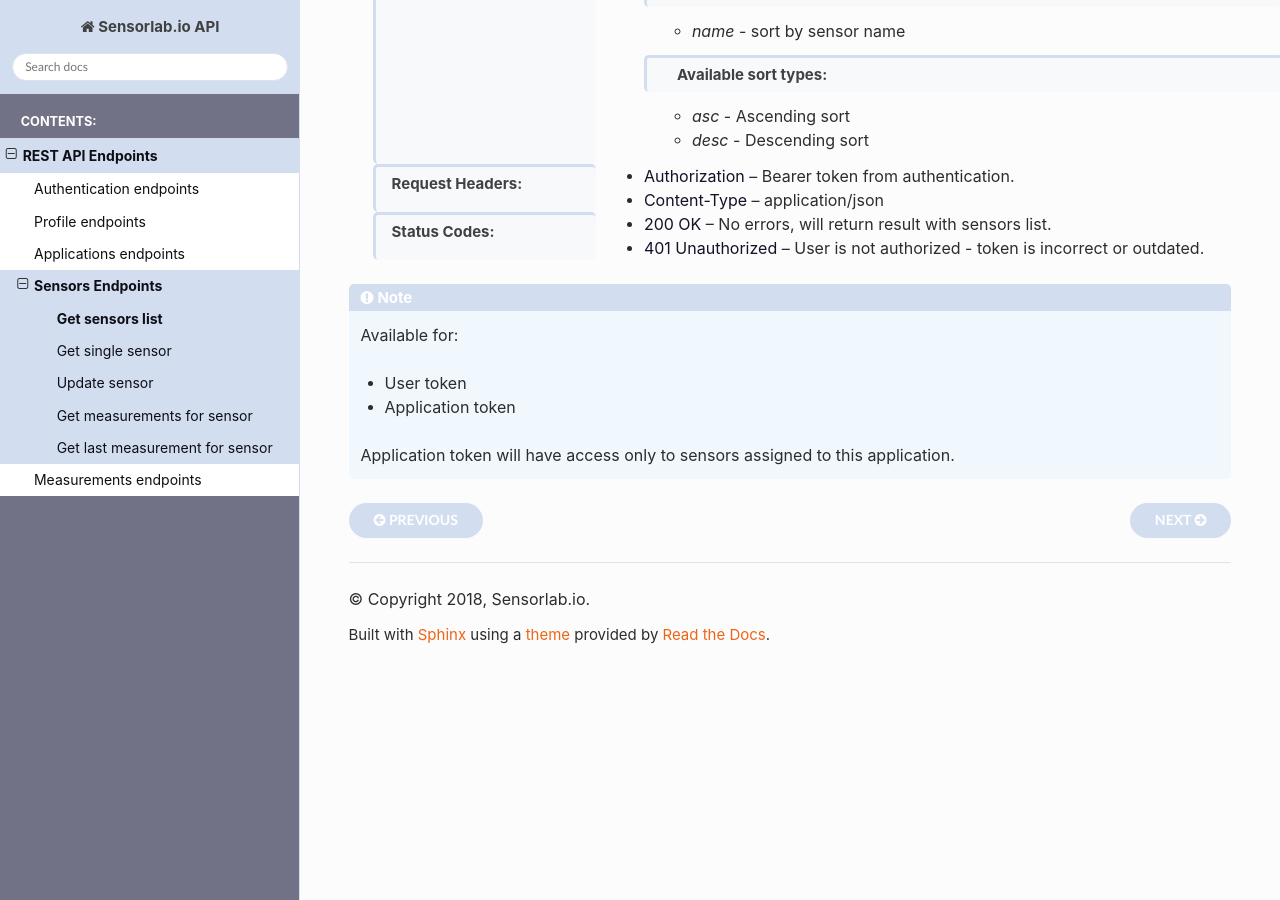
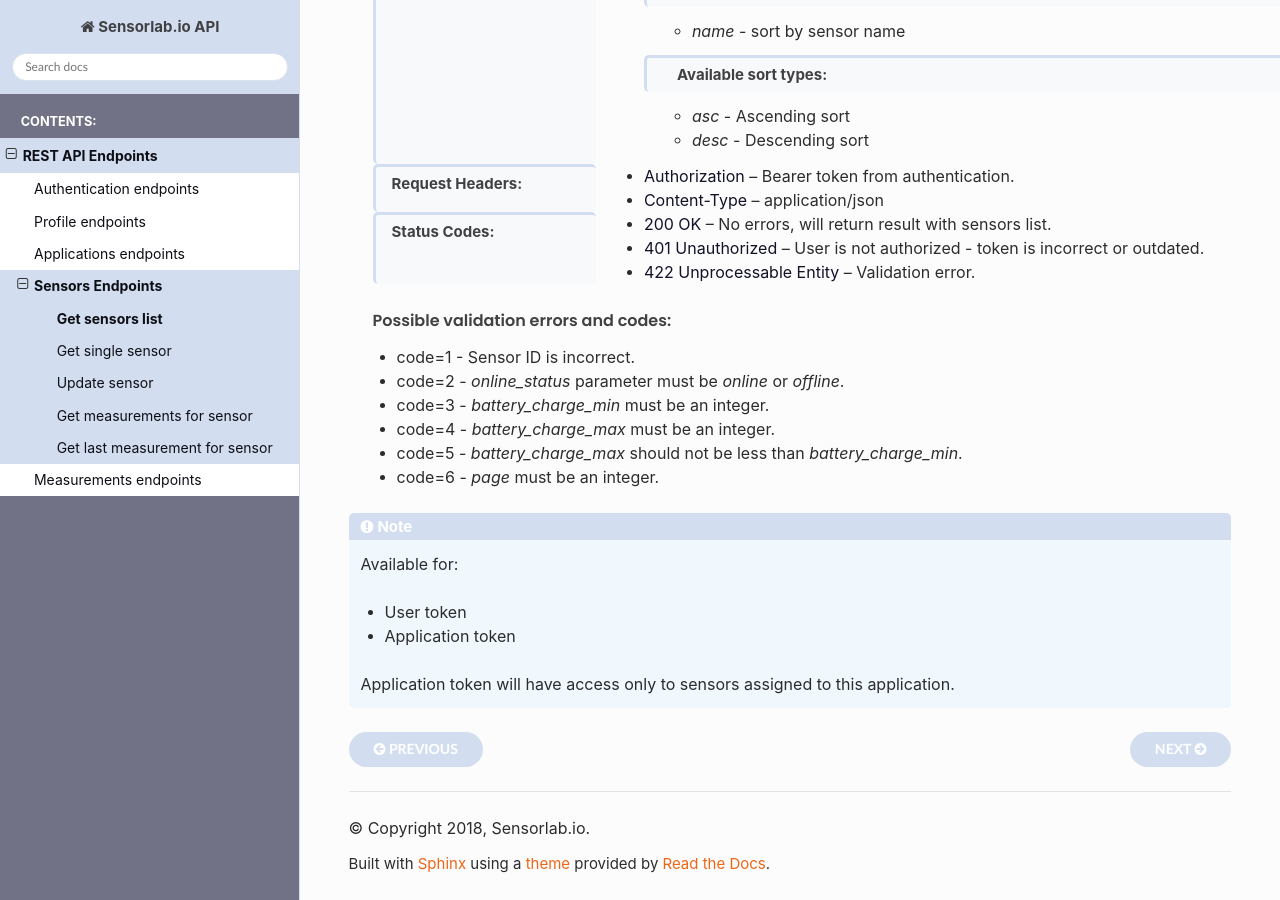
Before and after one commit to sensorlabio/sensorlab-api-docs, a Sphinx documentation site: the page built from source/endpoints/sensors/list.rst, in a window 1280 px wide and 900 px high, scrolled down 1506 px. Built offline with Sphinx 7.4.7 and the Read the Docs theme 2.0.0, drawn with Linux system fonts in a browser that asks for light colours.

Commit message:
Added validation errors for sensors list endpoint

```diff
--- a/source/endpoints/sensors/list.rst
+++ b/source/endpoints/sensors/list.rst
@@ -82,6 +82,16 @@ Get sensors list
     :reqheader Content-Type: application/json
     :statuscode 200: No errors, will return result with sensors list.
     :statuscode 401: User is not authorized - token is incorrect or outdated.
+    :statuscode 422: Validation error.
+
+    **Possible validation errors and codes:**
+
+    - code=1 - Sensor ID is incorrect.
+    - code=2 - `online_status` parameter must be `online` or `offline`.
+    - code=3 - `battery_charge_min` must be an integer.
+    - code=4 - `battery_charge_max` must be an integer.
+    - code=5 - `battery_charge_max` should not be less than `battery_charge_min`.
+    - code=6 - `page` must be an integer.
 
 .. note::
     Available for:
```
